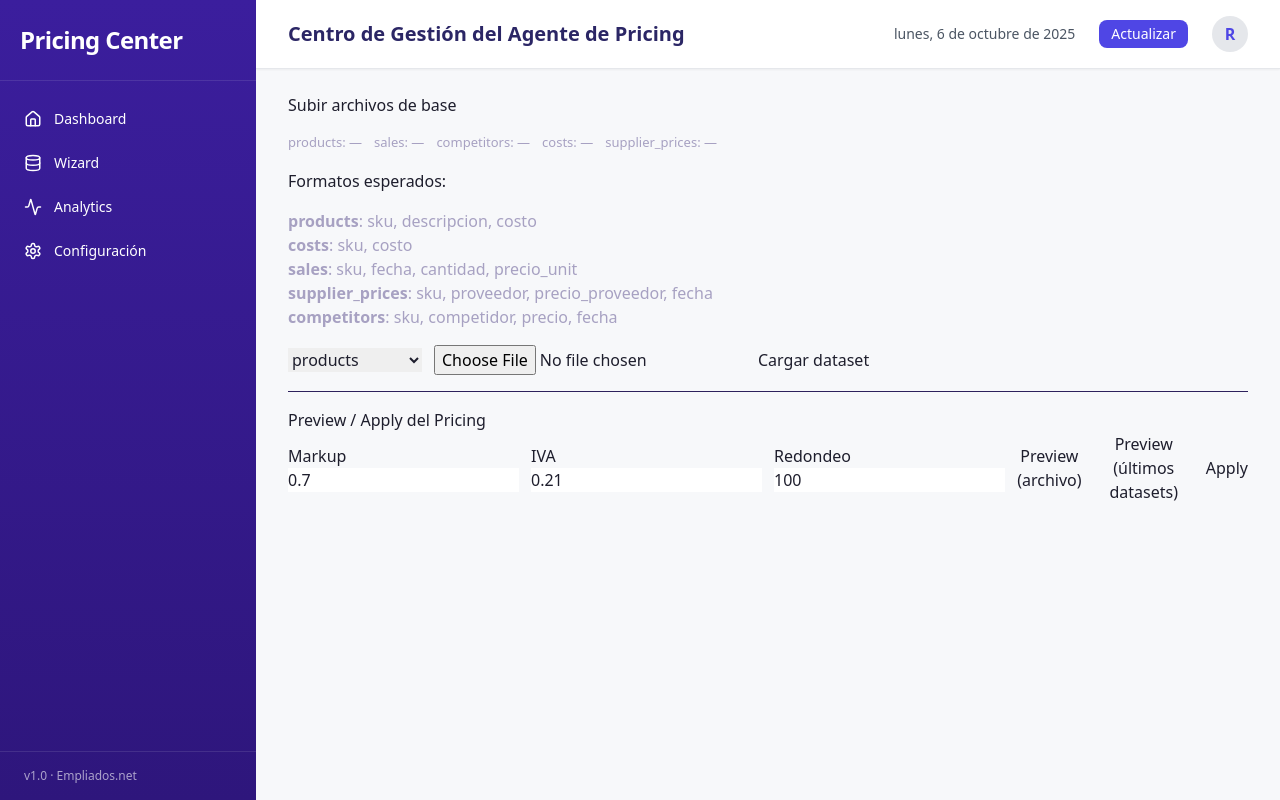
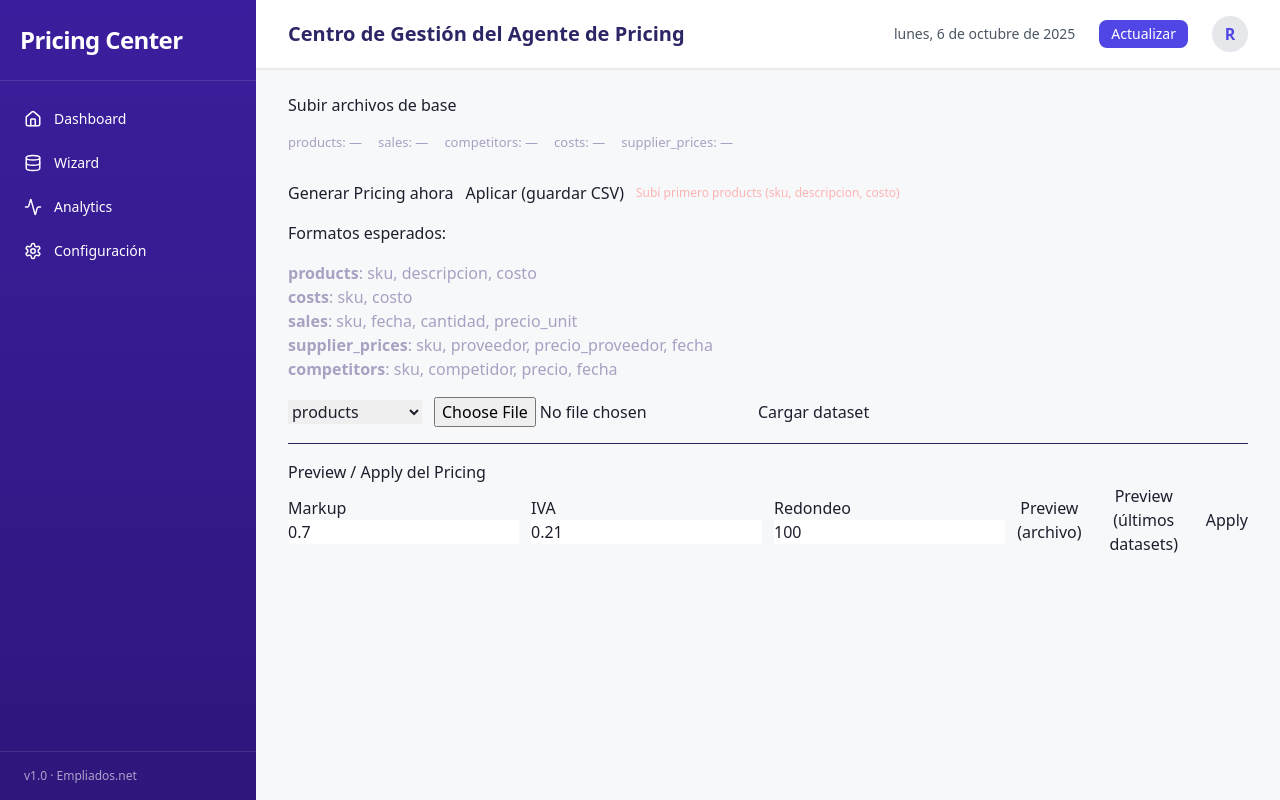
Before and after one commit to ralborta/pricing-vercel-upload, a Next.js app: page / in a window 1280 px wide. Built offline with nearby package versions, Linux system fonts and the light colour scheme.

Commit message:
feat(home): botón Generar Pricing ahora + links a archivos cargados

```diff
--- a/app/page.tsx
+++ b/app/page.tsx
@@ -11,6 +11,7 @@ export default function Home() {
   const [preview, setPreview] = useState<any[] | null>(null);
   const [dsState, setDsState] = useState<any>({});
   const [msg, setMsg] = useState<string>('');
+  const ready = Boolean(dsState?.products?.name);
 
   useEffect(()=>{ (async()=>{
     const r = await fetch('/api/datasets/summary');
@@ -63,12 +64,25 @@ export default function Home() {
     <div style={{ display:'grid', gap:16 }}>
       <h1>Subir archivos de base</h1>
       {msg && <p style={{ color:'#b3e6ff' }}>{msg}</p>}
-      <div style={{ display:'flex', gap:12, color:'#a7a1c2', fontSize:13 }}>
-        <div>products: {dsState?.products?.name || '—'}</div>
-        <div>sales: {dsState?.sales?.name || '—'}</div>
-        <div>competitors: {dsState?.competitors?.name || '—'}</div>
-        <div>costs: {dsState?.costs?.name || '—'}</div>
-        <div>supplier_prices: {dsState?.supplier_prices?.name || '—'}</div>
+      <div style={{ display:'flex', gap:16, alignItems:'center', color:'#a7a1c2', fontSize:13, flexWrap:'wrap' }}>
+        <div>products: {dsState?.products?.name ? (<a href={dsState.products.url} style={{ color:'#9ae6ff' }}>{dsState.products.name}</a>) : '—'}</div>
+        <div>sales: {dsState?.sales?.name ? (<a href={dsState.sales.url} style={{ color:'#9ae6ff' }}>{dsState.sales.name}</a>) : '—'}</div>
+        <div>competitors: {dsState?.competitors?.name ? (<a href={dsState.competitors.url} style={{ color:'#9ae6ff' }}>{dsState.competitors.name}</a>) : '—'}</div>
+        <div>costs: {dsState?.costs?.name ? (<a href={dsState.costs.url} style={{ color:'#9ae6ff' }}>{dsState.costs.name}</a>) : '—'}</div>
+        <div>supplier_prices: {dsState?.supplier_prices?.name ? (<a href={dsState.supplier_prices.url} style={{ color:'#9ae6ff' }}>{dsState.supplier_prices.name}</a>) : '—'}</div>
+      </div>
+
+      <div style={{ marginTop:12, display:'flex', gap:12, alignItems:'center' }}>
+        <button disabled={!ready || busy} onClick={async()=>{
+          setBusy(true);
+          const fd = new FormData(); fd.append('config', JSON.stringify(cfg));
+          const res = await fetch('/api/pricing/preview', { method:'POST', body: fd });
+          const json = await res.json(); setBusy(false);
+          if (!res.ok) return alert(json.error||'Error'); setPreview(json.preview);
+        }}
+        >Generar Pricing ahora</button>
+        <button disabled={busy || !preview} onClick={applyPricing}>Aplicar (guardar CSV)</button>
+        {!ready && <span style={{ color:'#ffb3b3', fontSize:12 }}>Subí primero products (sku, descripcion, costo)</span>}
       </div>
       <p>Formatos esperados:</p>
       <ul style={{ color:'#a7a1c2' }}>
```
